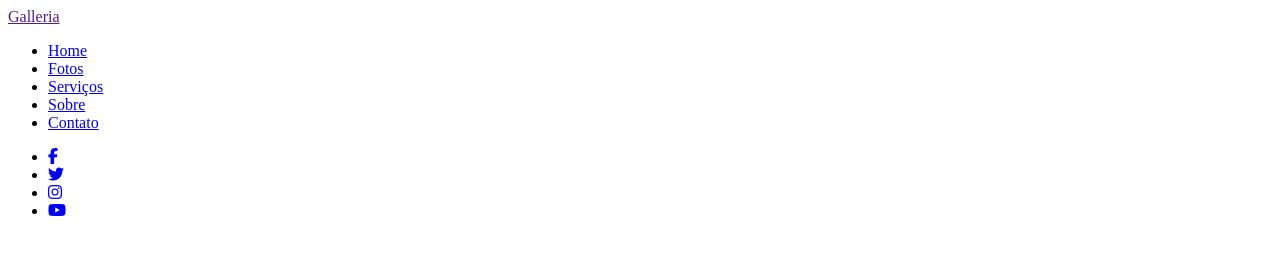
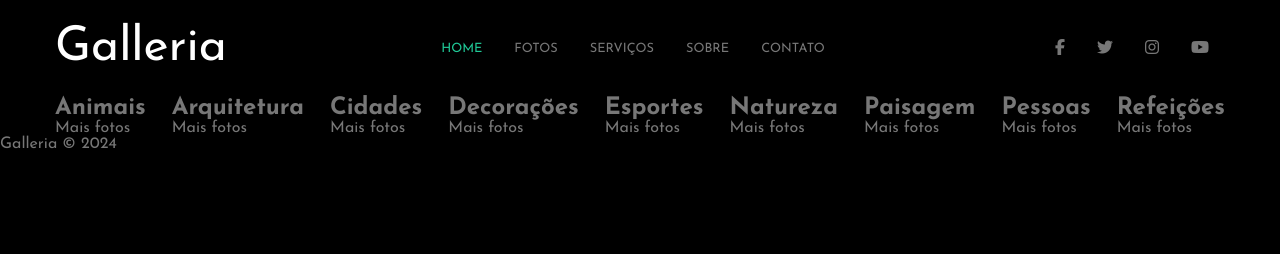
Before and after one commit to guilhermeev6/Galleria---SASS, a website: page index.html in a window 1280 px wide. Drawn offline with Linux system fonts and the light colour scheme.

Commit message:
styles update

```diff
--- a/index.html
+++ b/index.html
@@ -71,8 +71,46 @@
     </header>
     <main>
       <div class="gallery">
-
+        <div class="galerry-card" id="card-1">
+          <h2 class="gallery-card-title">Animais</h2>
+          <a href="#" class="gallery-card-btn">Mais fotos</a>
+        </div>
+        <div class="galerry-card" id="card-2">
+          <h2 class="gallery-card-title">Arquitetura</h2>
+          <a href="#" class="gallery-card-btn">Mais fotos</a>
+        </div>
+        <div class="galerry-card" id="card-3">
+          <h2 class="gallery-card-title">Cidades</h2>
+          <a href="#" class="gallery-card-btn">Mais fotos</a>
+        </div>
+        <div class="galerry-card" id="card-4">
+          <h2 class="gallery-card-title">Decorações</h2>
+          <a href="#" class="gallery-card-btn">Mais fotos</a>
+        </div>
+        <div class="galerry-card" id="card-5">
+          <h2 class="gallery-card-title">Esportes</h2>
+          <a href="#" class="gallery-card-btn">Mais fotos</a>
+        </div>
+        <div class="galerry-card" id="card-6">
+          <h2 class="gallery-card-title">Natureza</h2>
+          <a href="#" class="gallery-card-btn">Mais fotos</a>
+        </div>
+        <div class="galerry-card" id="card-7">
+          <h2 class="gallery-card-title">Paisagem</h2>
+          <a href="#" class="gallery-card-btn">Mais fotos</a>
+        </div>
+        <div class="galerry-card" id="card-8">
+          <h2 class="gallery-card-title">Pessoas</h2>
+          <a href="#" class="gallery-card-btn">Mais fotos</a>
+        </div>
+        <div class="galerry-card" id="card-9">
+          <h2 class="gallery-card-title">Refeições</h2>
+          <a href="#" class="gallery-card-btn">Mais fotos</a>
+        </div>
       </div>
     </main>
+    <footer>
+      <p><span>Galleria</span> &copy; 2024</p>
+    </footer>
   </body>
 </html>
--- /dev/null
+++ b/sass/_mixins.sass
@@ -0,0 +1,11 @@
+@use 'variables'
+
+@mixin container
+    max-width: variables.$container-width
+    padding: 1.5rem 0
+    margin: 0 auto
+
+@mixin flex-center
+    display: flex
+    align-items: center
+    justify-content: center
--- /dev/null
+++ b/sass/_variables.sass
@@ -0,0 +1,5 @@
+$primary-color: #fff
+$secondary-color: #20c997
+$text-color: #777
+$bg-color: #000
+$container-width: 1170px
--- a/sass/style.sass
+++ b/sass/style.sass
@@ -0,0 +1,72 @@
+@use 'variables'
+@use 'mixins'
+
+*
+    font-family: 'Josefin Sans'
+    padding: 0
+    margin: 0
+    box-sizing: border-box
+
+body
+    background-color: variables.$bg-color
+    color: variables.$text-color
+
+    a // ao invés de colcar um novo body a.
+        color: variables.$text-color
+        text-decoration: none
+        transition: .4s
+
+    ul
+        list-style: none
+
+.header
+    display: flex
+    justify-content: space-between
+    @include mixins.container
+
+    &-brand // .header-brand. Serve para não repetir o .header em vão.
+        color: variables.$primary-color
+        font-size: 3rem
+
+    &-navbar // header-navbar
+        ul
+            height: 100%
+            @include mixins.flex-center
+
+            li
+                margin: 0 1rem
+                text-transform: uppercase
+                font-size: .8rem
+
+                .active
+                    color: variables.$secondary-color
+
+                a
+                    &:hover
+                        color: variables.$secondary-color
+
+    &-social-media
+
+        ul
+            @include mixins.flex-center
+            height: 100%
+
+            li
+                margin: 0 1rem
+
+                a
+
+                    &:hover
+                        color: variables.$primary-color
+
+.gallery
+    @include mixins.flex-center
+    @include mixins.container
+    flex-wrap: wrap
+    justify-content: space-between
+    padding: 0
+
+    &-card
+        width: 31%
+        height: 400px
+        margin-bottom: 4%
```
Also changed, not shown: annotations.txt (+18 -0 lines), css/style.css, 1 other file. Lines whose indentation alone changed are shown as unchanged.
